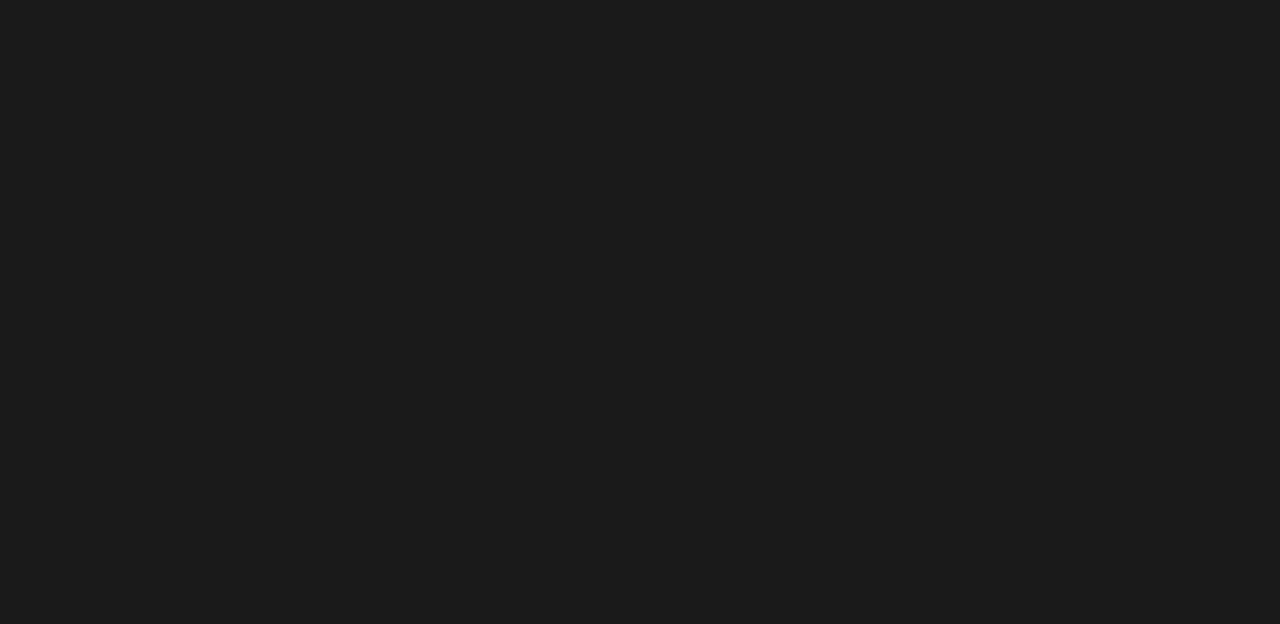
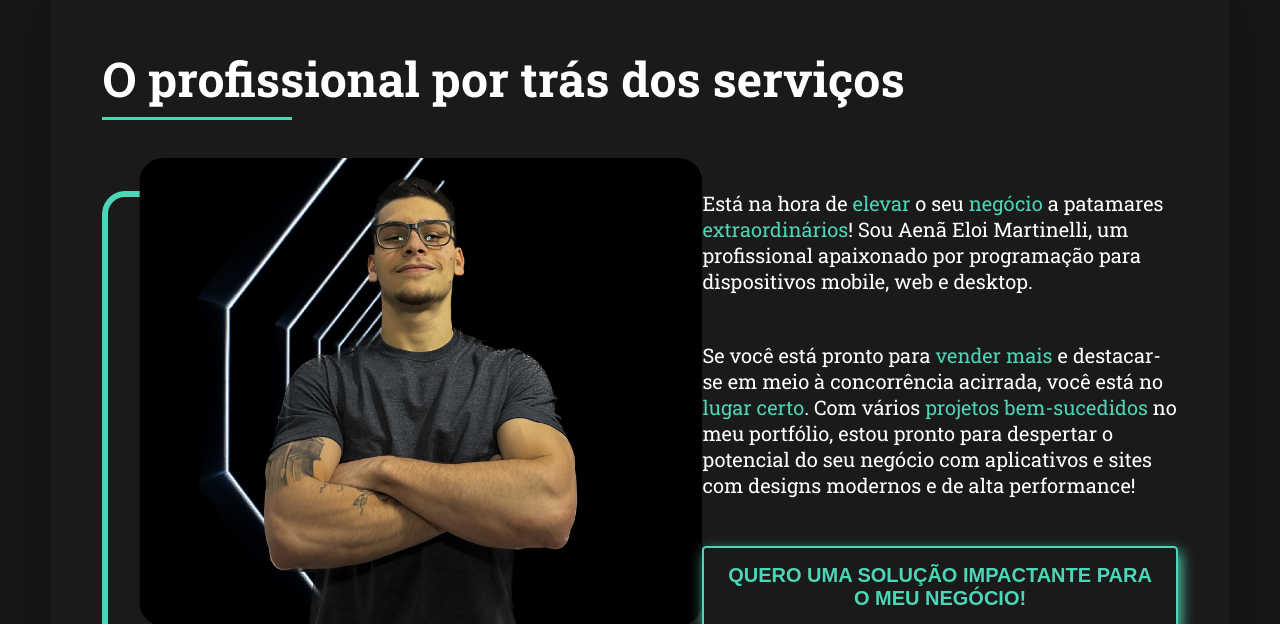
Before and after one commit to Aenewsss/aena-martinelli-lp, a Next.js app: page / in a window 1280 px wide. Shown: the part 2176-2800 px from the top of the page. Before the commit the page ends 2065 px from the top, so only its background shows below. Built offline with nearby package versions, Linux system fonts and the light colour scheme.

Commit message:
feedbacks almost check and youtube section ok

```diff
--- a/src/app/globals.css
+++ b/src/app/globals.css
@@ -88,9 +88,14 @@
 }
 
 button {
+  text-transform: uppercase;
   background: none;
   border: none;
   cursor: pointer;
+}
+
+.mw-100 {
+  max-width: 100% !important;
 }
 
 .form-cta {
@@ -162,8 +167,22 @@
   gap: 2em;
 }
 
+.text-center {
+  text-align: center;
+}
+.after-center::after{
+  left: 50%;
+  transform: translateX(-50%);
+}
+
 .align-center {
   align-items: center;
+}
+
+.bg-black {background-color: black;}
+
+.fs-38{
+  font-size: 38px;
 }
 
 .text-green {
@@ -172,6 +191,18 @@
 
 .fs-24 {
   font-size: 24px !important;
+}
+
+.gap-3{
+  gap: 3em;
+}
+
+.fs-20{
+  font-size: 20px !important;
+}
+
+.p-08{
+  padding: .8em !important;
 }
 
 .justify-between {
@@ -273,6 +304,10 @@
   height: 30px;
 }
 
+.navbar:has(#expand:checked) {
+  background-color: black !important;
+}
+
 h2 {
   position: relative;
   font-size: clamp(20px, 4vw, 48px);
@@ -336,6 +371,14 @@
   background-color: black !important;
 }
 
+.card-about {
+  box-shadow: 0px 4px 79px 41px rgba(0, 0, 0, 0.25);
+}
+
+.card-about > div > img {
+  max-width: 600px;
+}
+
 @media (prefers-color-scheme: dark) {
   html {
     color-scheme: dark;
@@ -345,6 +388,10 @@
 @media screen and (min-width: 1360px) {
   .p-4 {
     padding: unset;
+  }
+
+  .p-md-4{
+    padding: 4vw;
   }
 }
 
@@ -388,6 +435,10 @@
 }
 
 @media screen and (max-width: 992px) {
+  .fs-38{
+    font-size: 1.4em;
+  }
+
   .navbar {
 
     background-color: var(--bg-navbar);
@@ -433,7 +484,7 @@
 
 @media screen and (max-width: 904px) {
 
-  .top-section{
+  .top-section {
     margin-top: 12em;
   }
 
@@ -502,7 +553,7 @@
     font-size: 16px !important;
   }
 
-  .top-section{
+  .top-section {
     margin-top: 8em;
   }
 }
--- a/src/app/page.tsx
+++ b/src/app/page.tsx
@@ -1,6 +1,9 @@
+import About from "@/components/About"
+import Feedbacks from "@/components/Feedbacks"
 import Navbar from "@/components/Navbar"
 import Portfolio from "@/components/Portfolio"
 import Top from "@/components/Top"
+import Youtube from "@/components/Youtube"
 
 export default function Home() {
   return (
@@ -10,6 +13,9 @@
         <Top />
       </div>
       <Portfolio />
+      <About />
+      <Feedbacks />
+      <Youtube />
     </main>
   )
 }
--- /dev/null
+++ b/src/components/About.tsx
@@ -0,0 +1,34 @@
+import Image from "next/image";
+
+const About = () => {
+    return (
+        <section className="container mt-md-5 p-4">
+            <div className="card-about p-4 p-md-4">
+                <h2>O profissional por trás dos serviços</h2>
+
+                <div className="d-flex flex-column flex-md-row mt-3 justify-between">
+                    <Image  quality={80} fill src="/images/about.png" alt="Sobre Aenã Martinelli" />
+
+                    <div className="d-flex flex-column w-50 gap-3 justify-center">
+                        <p>
+                            Está na hora de <span className="text-green">elevar</span> o seu
+                            <span className="text-green">&nbsp;negócio</span> a patamares <span className="text-green">extraordinários</span>!
+                            Sou Aenã Eloi Martinelli,  um profissional apaixonado por programação para
+                            dispositivos mobile, web e  desktop.
+                        </p>
+                        <p>
+                            Se você está pronto para <span className="text-green">vender mais</span> e destacar-se
+                            em meio à concorrência acirrada, você está no <span className="text-green">lugar certo</span>.
+                            Com vários <span className="text-green">projetos bem-sucedidos</span> no meu portfólio, estou pronto para
+                            despertar o potencial do seu negócio com aplicativos e sites com designs modernos e de alta performance!
+                        </p>
+
+                        <button className="btn-cta mw-100 fs-20 p-08">QUERO UMA SOLUÇÃO impactante para o MEU negócio!</button>
+                    </div>
+                </div>
+            </div>
+        </section>
+    );
+}
+
+export default About;
--- /dev/null
+++ b/src/components/Feedbacks.tsx
@@ -0,0 +1,10 @@
+const Feedbacks = () => {
+    return (
+        <section className="container mt-md-5 p-4">
+            <h2 className="text-center after-center">O que os clientes dizem sobre meus serviços</h2>
+
+        </section>
+    );
+}
+
+export default Feedbacks;
--- /dev/null
+++ b/src/components/Youtube.tsx
@@ -0,0 +1,28 @@
+import Image from "next/image";
+
+const Youtube = () => {
+    return (
+        <section className=" mt-md-5">
+            <h2 className="container p-4 text-center after-center">
+                Além de ajudar empresas a elevar seu patamar, tenho um canal
+                no youtube onde ensino programação de uma forma simples,
+                objetiva e totalmente gratuita!
+            </h2>
+
+            <div className="d-flex mt-3 bg-black flex-md-row flex-column">
+                <Image quality={100} fill src="/images/youtube.png" alt="Canal Youtube Garoto de programa" />
+
+                <div className="container p-4 d-flex flex-column w-50 justify-center gap-2">
+                    <p className="fs-38">Aprenda com quem tem
+                        experiência e se destaque
+                        no mercado</p>
+
+                    <button className="btn-cta">IR PARA O YOUTUBE</button>
+                </div>
+            </div>
+
+        </section>
+    );
+}
+
+export default Youtube;
```
Also changed, not shown: public/images/about.png (added), 1 other file (tests, documents, lock files or other folders).
